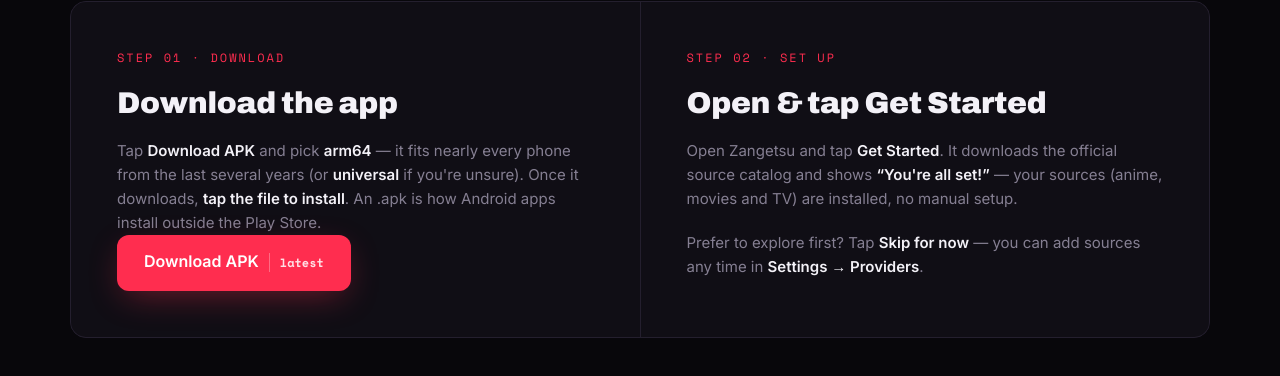
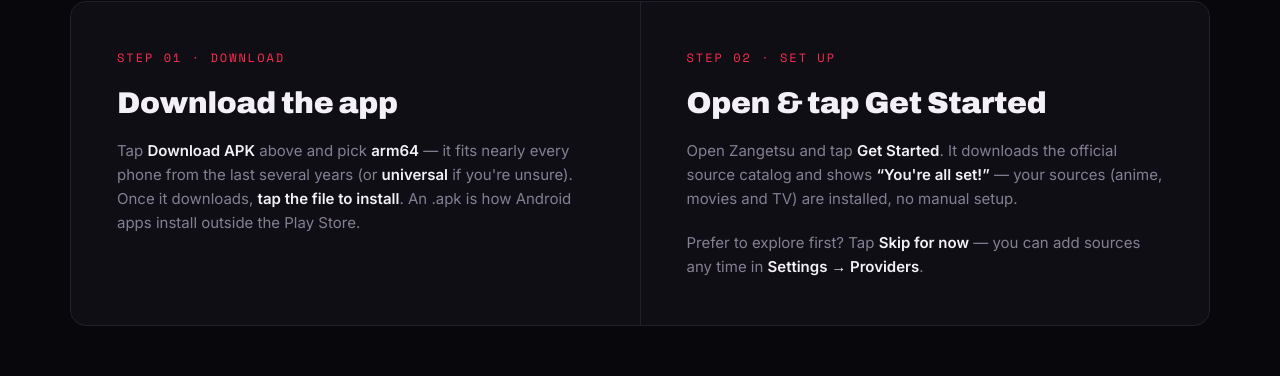
Before and after one commit to Spyou/Zangetsu-Site, a plain HTML site: page install/index.html in a window 1280 px wide. Shown: the part 714-1090 px from the top of the page. Drawn offline with nearby package versions, Linux system fonts and the light colour scheme.

Commit message:
install guide: drop the duplicate Download button in step 1
The hero already has the Download APK button; the identical one inside
Step 01 was redundant. Text now points to the button above.

```diff
--- a/install/index.html
+++ b/install/index.html
@@ -174,8 +174,7 @@
         <div>
           <div class="k">Step 01 · Download</div>
           <h3>Download the app</h3>
-          <p>Tap <b>Download APK</b> and pick <b>arm64</b> — it fits nearly every phone from the last several years (or <b>universal</b> if you're unsure). Once it downloads, <b>tap the file to install</b>. An .apk is how Android apps install outside the Play Store.</p>
-          <a class="btn btn-primary" href="https://github.com/Spyou/Zangetsu/releases/latest">Download APK <span class="ver">latest</span></a>
+          <p>Tap <b>Download APK</b> above and pick <b>arm64</b> — it fits nearly every phone from the last several years (or <b>universal</b> if you're unsure). Once it downloads, <b>tap the file to install</b>. An .apk is how Android apps install outside the Play Store.</p>
         </div>
         <div>
           <div class="k">Step 02 · Set up</div>
```
